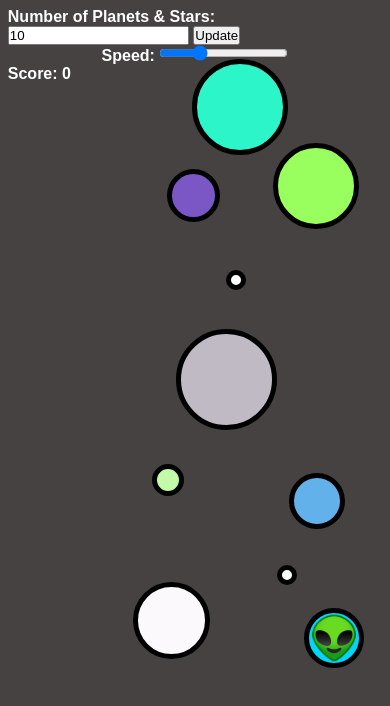
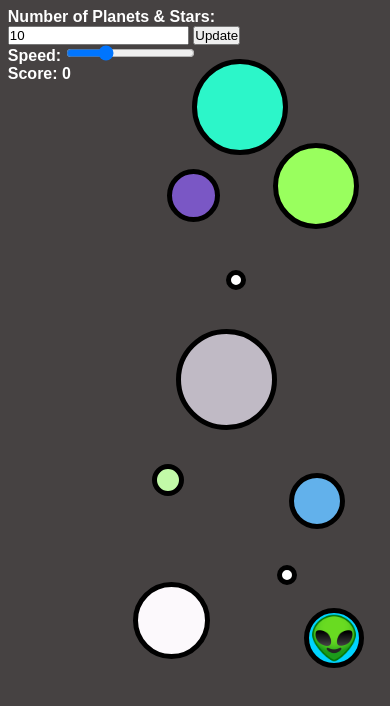
Before and after one commit to saagarshah99/Spaceships, a plain HTML site: page index.html in a window 390 px wide. Drawn offline with Linux system fonts and the light colour scheme.

Commit message:
Improved responsiveness

```diff
--- a/assets/scripts/main.js
+++ b/assets/scripts/main.js
@@ -40,7 +40,6 @@ const createRandomStars = () => {
 const spawnSpaceship = (spaceship) => {
     spaceship.style.left = randomSpawnPoint();
     spaceship.style.top = randomSpawnPoint();
-    // spaceship.style.backgroundColor = "#00d4ff";
 
     document.querySelector(".space").appendChild(spaceship);
     collisionObject.spaceship = new MoveSpaceship(spaceship);
--- a/assets/styles/responsive.scss
+++ b/assets/styles/responsive.scss
@@ -8,9 +8,7 @@
 
             &__form {
                 margin: 10px;
-                flex-direction: column;
                 margin: 0 auto;
-                align-items: center;
             }
         }
     }
--- a/assets/styles/space.scss
+++ b/assets/styles/space.scss
@@ -3,9 +3,6 @@
 // positioning different sections of the game screen
 .space {
     gap: 100px;
-    margin: 0 auto;
-    justify-content: center;
-    align-items: center;
 
     // generic styles for both spaceship and planets/stars
     &__collidable-object  {
@@ -18,16 +15,7 @@
     }
     &__hidden {display: none;}
 
-    // make stars stand out a bit when hovered over
-    // &__stars
-    // {
-    //     opacity: 0.5;
-
-    //     &:hover {opacity: 1;}
-    // }
-
-    #spaceship
-    {
+    #spaceship {
         background-color: #00d4ff;
         width: 60px;
         height: 60px;
@@ -40,7 +28,10 @@
     // styles for section containing update # of planets/stars form and scoreboard
     .space__config {
         margin: 2vw;
+        flex-direction: column;
 
-        &__form {z-index: 4;}
+        &__form {
+            z-index: 4;
+        }
     }
 }
--- a/index.html
+++ b/index.html
@@ -13,7 +13,7 @@
 <body>
     <div class="space flexbox">
         <section class="space__config flexbox">
-            <form class="space__config__form flexbox">
+            <form class="space__config__form">
                 <section>
                     <label>Number of Planets & Stars: </label>
                     <input type="number" class="space__config__txtStars" onkeypress="numbersOnly(event)" />
```
Also changed, not shown: assets/styles/responsive.css, assets/styles/space.css.
